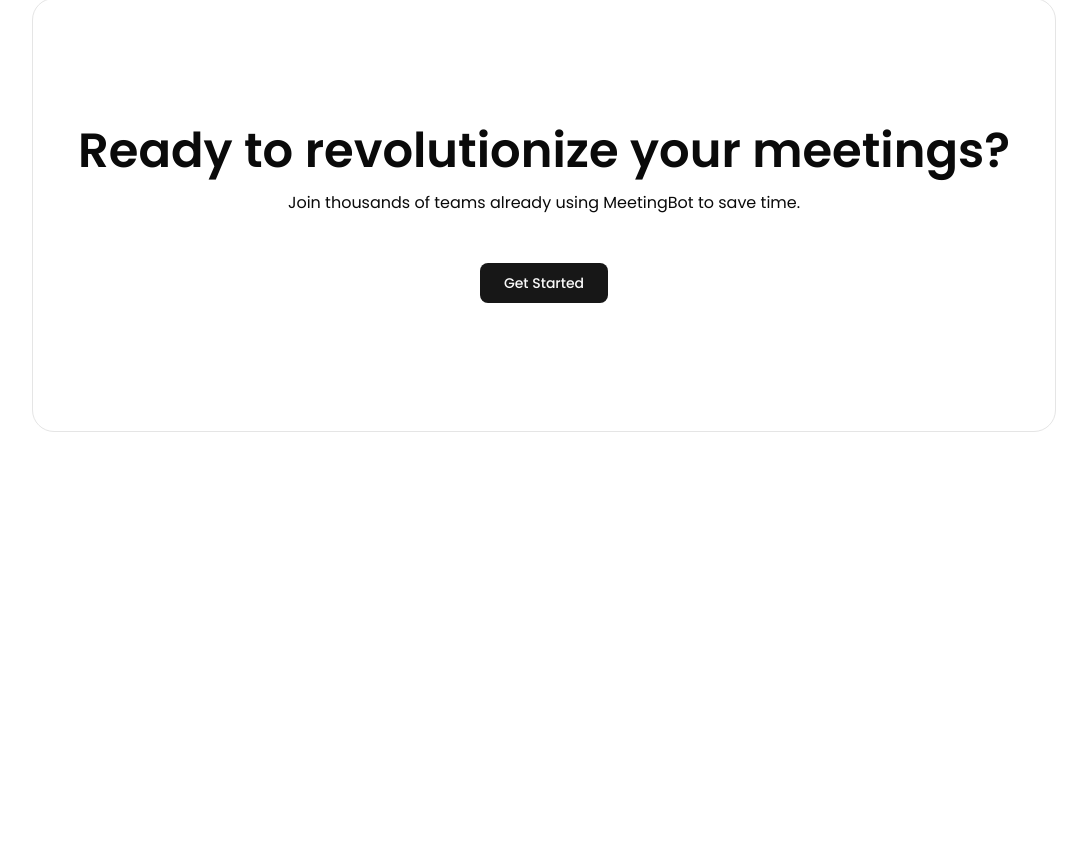
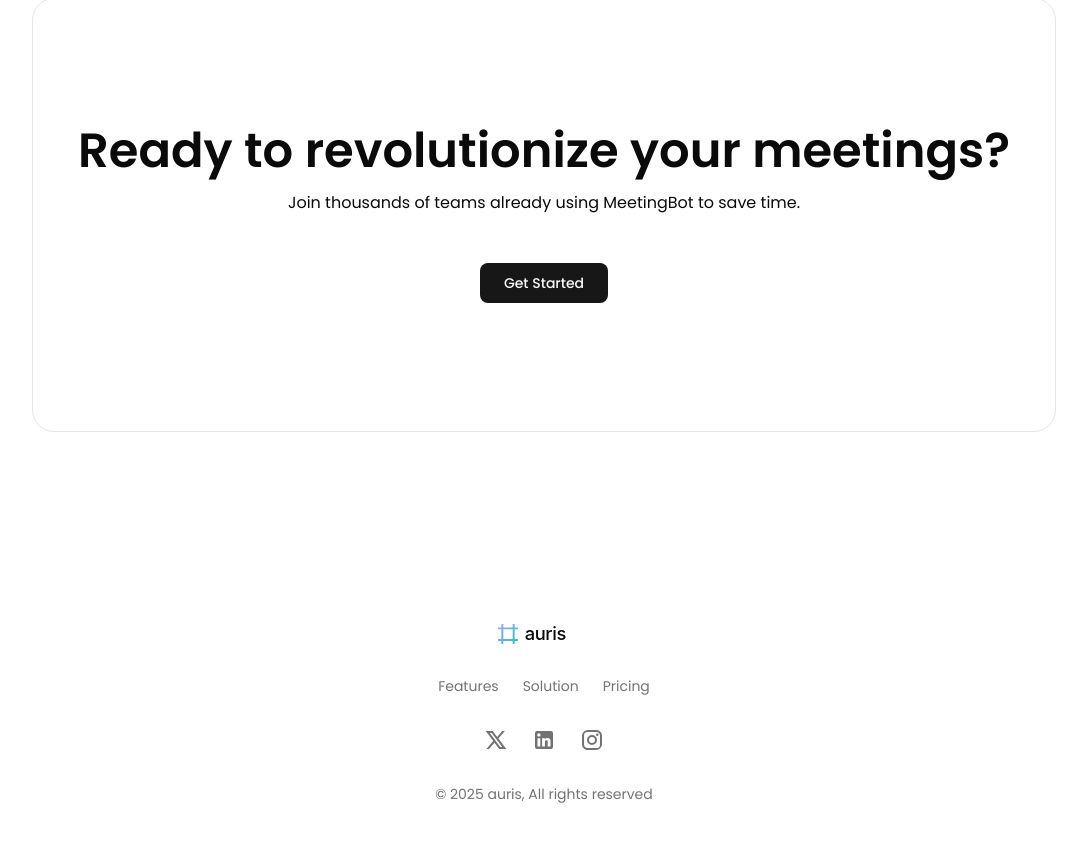
Before and after one commit to priyansh-narang2308/auris, a Next.js app: page / in a window 1280 px wide. Shown: the part 3764-4606 px from the top of the page, without its empty margins (96-1183 px from the left). Before the commit the page ends 4260 px from the top, so only its background shows below. Built offline with nearby package versions, Linux system fonts and the light colour scheme; no server answers.

Commit message:
feat: footer section added and looking cool with auris

```diff
--- a/app/page.tsx
+++ b/app/page.tsx
@@ -1,5 +1,7 @@
 import CallToAction from "@/components/landing/cta-section";
 import FeaturesSection from "@/components/landing/features-section";
+import Footer from "@/components/landing/footer";
+
 import HeroSection from "@/components/landing/hero-section";
 import HowItWorks from "@/components/landing/how-it-works";
 import IntegrationSection from "@/components/landing/integration-section";
@@ -14,6 +16,7 @@
       <HowItWorks />
       <MoreFeaturesSection />
       <CallToAction />
+      <Footer />
     </div>
   );
 }
--- /dev/null
+++ b/components/landing/footer.tsx
@@ -0,0 +1,111 @@
+import { Logo } from "@/components/logo";
+import Link from "next/link";
+
+const links = [
+  {
+    title: "Features",
+    href: "#",
+  },
+  {
+    title: "Solution",
+    href: "#",
+  },
+
+  {
+    title: "Pricing",
+    href: "#",
+  },
+];
+
+export default function Footer() {
+  return (
+    <footer className="py-16 md:py-32">
+      <div className="mx-auto max-w-5xl px-6">
+        <Link href="/" aria-label="go home" className="mx-auto block size-fit">
+          <Logo />
+        </Link>
+
+        <div className="my-8 flex flex-wrap justify-center gap-6 text-sm">
+          {links.map((link, index) => (
+            <Link
+              key={index}
+              href={link.href}
+              className="text-muted-foreground hover:text-primary block duration-150"
+            >
+              <span>{link.title}</span>
+            </Link>
+          ))}
+        </div>
+        <div className="my-8 flex flex-wrap justify-center gap-6 text-sm">
+          <Link
+            href="#"
+            target="_blank"
+            rel="noopener noreferrer"
+            aria-label="X/Twitter"
+            className="text-muted-foreground hover:text-primary block"
+          >
+            <svg
+              className="size-6"
+              xmlns="http://www.w3.org/2000/svg"
+              width="1em"
+              height="1em"
+              viewBox="0 0 24 24"
+            >
+              <path
+                fill="currentColor"
+                d="M10.488 14.651L15.25 21h7l-7.858-10.478L20.93 3h-2.65l-5.117 5.886L8.75 3h-7l7.51 10.015L2.32 21h2.65zM16.25 19L5.75 5h2l10.5 14z"
+              ></path>
+            </svg>
+          </Link>
+          <Link
+            href="#"
+            target="_blank"
+            rel="noopener noreferrer"
+            aria-label="LinkedIn"
+            className="text-muted-foreground hover:text-primary block"
+          >
+            <svg
+              className="size-6"
+              xmlns="http://www.w3.org/2000/svg"
+              width="1em"
+              height="1em"
+              viewBox="0 0 24 24"
+            >
+              <path
+                fill="currentColor"
+                d="M19 3a2 2 0 0 1 2 2v14a2 2 0 0 1-2 2H5a2 2 0 0 1-2-2V5a2 2 0 0 1 2-2zm-.5 15.5v-5.3a3.26 3.26 0 0 0-3.26-3.26c-.85 0-1.84.52-2.32 1.3v-1.11h-2.79v8.37h2.79v-4.93c0-.77.62-1.4 1.39-1.4a1.4 1.4 0 0 1 1.4 1.4v4.93zM6.88 8.56a1.68 1.68 0 0 0 1.68-1.68c0-.93-.75-1.69-1.68-1.69a1.69 1.69 0 0 0-1.69 1.69c0 .93.76 1.68 1.69 1.68m1.39 9.94v-8.37H5.5v8.37z"
+              ></path>
+            </svg>
+          </Link>
+
+
+          <Link
+            href="#"
+            target="_blank"
+            rel="noopener noreferrer"
+            aria-label="Instagram"
+            className="text-muted-foreground hover:text-primary block"
+          >
+            <svg
+              className="size-6"
+              xmlns="http://www.w3.org/2000/svg"
+              width="1em"
+              height="1em"
+              viewBox="0 0 24 24"
+            >
+              <path
+                fill="currentColor"
+                d="M7.8 2h8.4C19.4 2 22 4.6 22 7.8v8.4a5.8 5.8 0 0 1-5.8 5.8H7.8C4.6 22 2 19.4 2 16.2V7.8A5.8 5.8 0 0 1 7.8 2m-.2 2A3.6 3.6 0 0 0 4 7.6v8.8C4 18.39 5.61 20 7.6 20h8.8a3.6 3.6 0 0 0 3.6-3.6V7.6C20 5.61 18.39 4 16.4 4zm9.65 1.5a1.25 1.25 0 0 1 1.25 1.25A1.25 1.25 0 0 1 17.25 8A1.25 1.25 0 0 1 16 6.75a1.25 1.25 0 0 1 1.25-1.25M12 7a5 5 0 0 1 5 5a5 5 0 0 1-5 5a5 5 0 0 1-5-5a5 5 0 0 1 5-5m0 2a3 3 0 0 0-3 3a3 3 0 0 0 3 3a3 3 0 0 0 3-3a3 3 0 0 0-3-3"
+              ></path>
+            </svg>
+          </Link>
+
+        </div>
+        <span className="text-muted-foreground block text-center text-sm">
+          {" "}
+          © {new Date().getFullYear()} auris, All rights reserved
+        </span>
+      </div>
+    </footer>
+  );
+}
```
